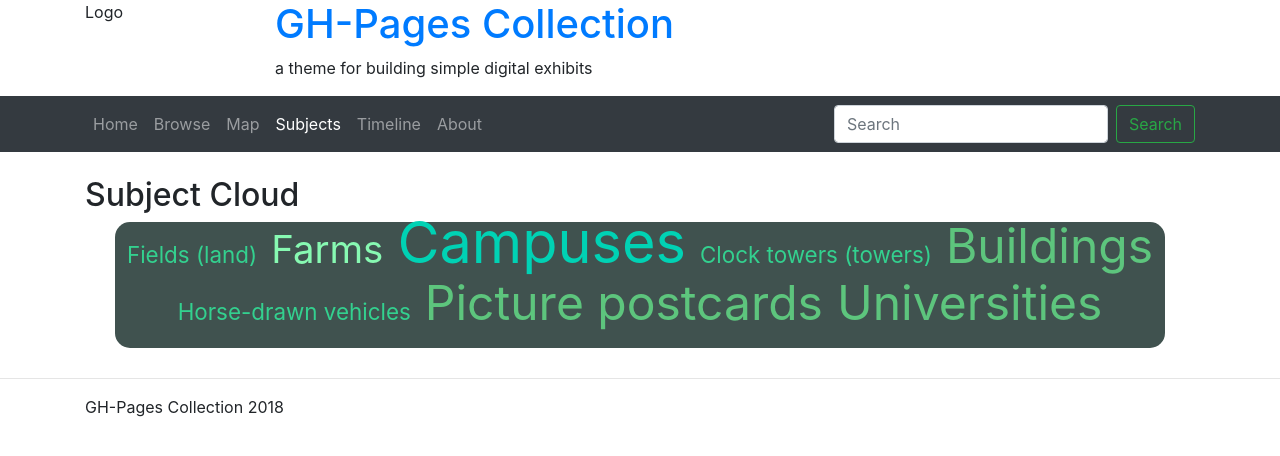
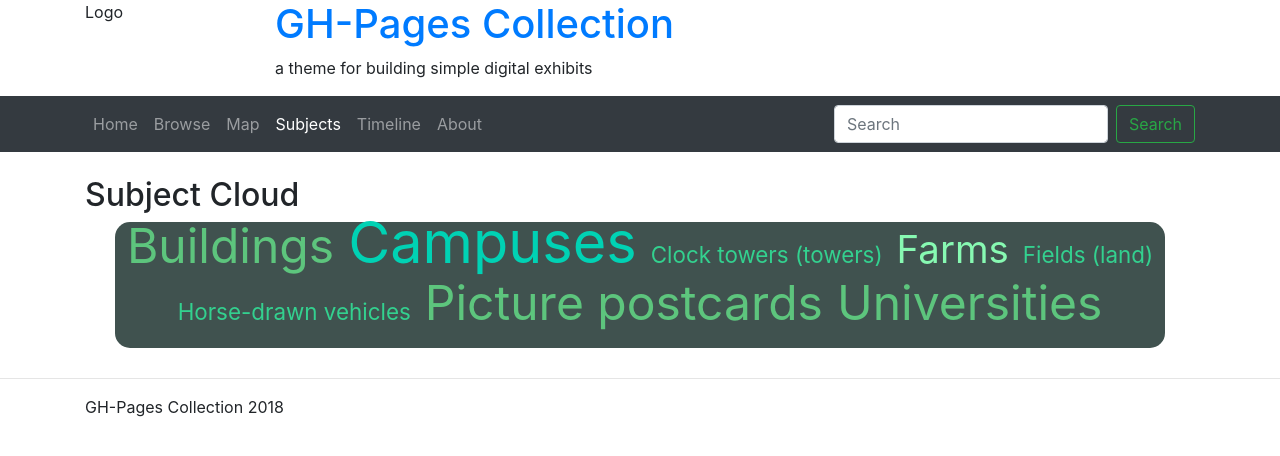
Before and after one commit to uidaholib/pages-collection, a Jekyll site: the page built from subjects.md, in a window 1280 px wide. Shown: the top 456 px of the page. Built offline with Jekyll 4.4.1, drawn with Linux system fonts in a browser that asks for light colours; part of the change alters nothing that is shown.

Commit message:
update subjects to use ajax and json

```diff
--- a/_includes/js/subjects-js.html
+++ b/_includes/js/subjects-js.html
@@ -1,20 +1,12 @@
-{%- comment -%} find all unique subjects used in the metadata {%- endcomment -%}
-{%- assign min-count = 0 -%}
-{%- assign raw-subjects = site.data.metadata | map: "subject" | join: ";" | split: ";" -%}
-{%- capture subjects -%}{% for s in raw-subjects %}{% if s != "" %}{{ s | strip | downcase }};{% endif %}{%- endfor -%}{%- endcapture -%}
-{%- assign subjects = subjects | split: ";" -%}
-{%- assign uniqueSubjects = subjects | uniq | sort -%}
-
 <script>
-    var subjectTerms = [ {%- for unique in uniqueSubjects -%}{% assign count = subjects | where_exp: "item", "item == unique" | size %}{%- if count > min-count -%}{ "subject" : "{{ unique | capitalize }}", "count" : {{ count }} }{% unless forloop.last %}, {% endunless %}{% endif %}{% endfor %} ];
+    $.getJSON("{{ "/data/subjects.json" | relative_url }}", function(json){
+    var subjectTerms = json.subjects;
     var counts = subjectTerms.map(function(obj){ return obj.count; });
-    var countMax = counts.reduce(function(a, b) {
-        return Math.max(a, b);
-    });
-    var countMin = {{ min-count }};
+    var countMax = counts.reduce(function(a, b) { return Math.max(a, b); });
+    var countMin = 0;
     var cloud = document.getElementById("htmltagcloud");
     /* Fisher-Yates shuffle https://bost.ocks.org/mike/shuffle/ */
-    function shuffle(array) {
+    /* function shuffle(array) {
         var m = array.length, t, i;
         while (m) {
         i = Math.floor(Math.random() * m--);
@@ -23,20 +15,21 @@
         array[i] = t;
         }
         return array;
-    }
+    } */
     function mapSize(x) {
         return Math.round((x - countMin) * (9) / (countMax - countMin) + 1);
     }
     /* create cloud */
-    function makeCloud(array) {
+    function makeGrid(array) {
         var i;
-        shuffle(array);
+        //shuffle(array);
         var item;
         for (i = 0; i < array.length; i++) {
             var size = mapSize(array[i].count)
-            item = '<p class="wrd tagcloud' + size + '"><a target="_blank" href="https://digital.lib.uidaho.edu/cdm4/results.php?CISOOP1=exact&amp;CISOBOX1=' + array[i].subject + '&amp;CISOFIELD1=subjed&amp;CISOOP2=exact&amp;CISOBOX2=&amp;CISOFIELD2=creato&amp;CISOOP3=any&amp;CISOBOX3=&amp;CISOFIELD3=descri&amp;CISOOP4=none&amp;CISOBOX4=&amp;CISOFIELD4=CISOSEARCHALL&amp;CISOROOT=/idahowater&amp;t=s">' + array[i].subject + '</a></p>';
+            item = '<p class="wrd tagcloud' + size + '"><a target="_blank" href="' + array[i].link + '">' + array[i].subject + '</a></p>';
             cloud.innerHTML += item;
         }
     }
-    makeCloud(subjectTerms);
+    makeGrid(subjectTerms);
+});
 </script>
--- a/data/subjects.json
+++ b/data/subjects.json
@@ -2,7 +2,7 @@
 # find and count unique subjects
 ---
 {%- assign min-count = 2 -%}
-{%- assign raw-subjects = site.data[site.metadata] | map: "subject" | join: ";" | split: ";" -%}
+{%- assign raw-subjects = site.data.metadata | map: "subject" | join: ";" | split: ";" -%}
 {%- capture subjects -%}{% for s in raw-subjects %}{% if s != "" %}{{ s | strip | downcase }};{% endif %}{%- endfor -%}{%- endcapture -%}
 {%- assign subjects = subjects | split: ";" -%}
 {%- assign uniqueSubjects = subjects | uniq | sort -%}
```
